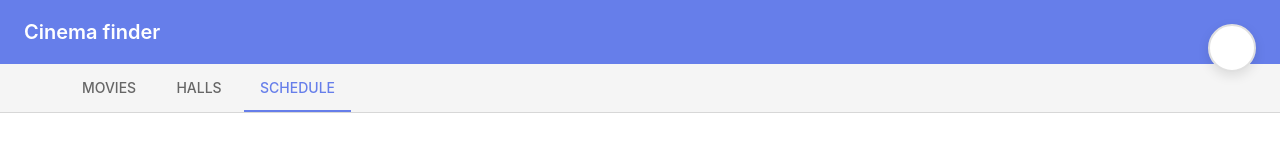
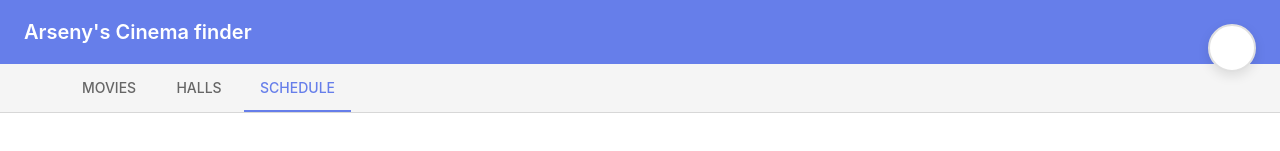
Before and after one commit to Ars25Terra/hackaton, a React (Vite) app: page /schedule in a window 1280 px wide. Shown: the top 151 px of the page. Built offline with nearby package versions, Linux system fonts and the light colour scheme; some icons are missing.

Commit message:
App name.

```diff
--- a/index.html
+++ b/index.html
@@ -4,7 +4,7 @@
     <meta charset="UTF-8" />
     <link rel="icon" type="image/svg+xml" href="/vite.svg" />
     <meta name="viewport" content="width=device-width, initial-scale=1.0" />
-    <title>Cinema finder</title>
+    <title>Arseny's Cinema finder</title>
   </head>
   <body>
     <div id="root"></div>
--- a/src/layouts/MainLayout.tsx
+++ b/src/layouts/MainLayout.tsx
@@ -22,7 +22,7 @@ export function MainLayout({ children }: MainLayoutProps) {
       <AppBar position="static" elevation={2}>
         <Toolbar>
           <Typography variant="h6" component="div" sx={{ flexGrow: 1, fontWeight: 600 }}>
-            Cinema finder
+            Arseny's Cinema finder
           </Typography>
           <ThemeToggle />
         </Toolbar>
```
Also changed, not shown: public/placeholder-movie.svg.
